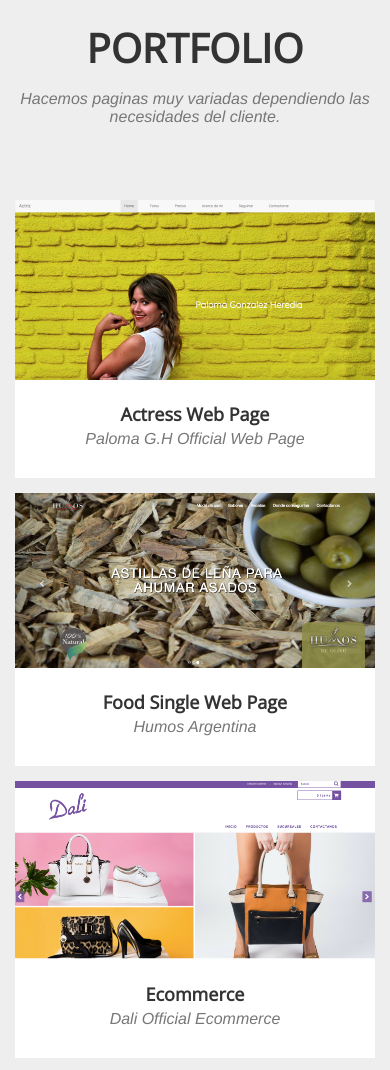
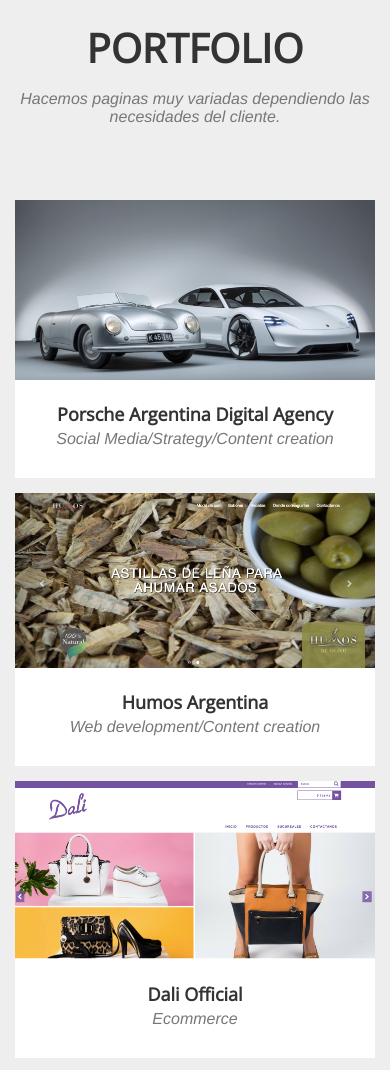
Before and after one commit to SocialProp/OurWeb, a PHP site: page / in a window 390 px wide. Shown: the part 2424-3494 px from the top of the page. Run offline with PHP 8.4, Linux system fonts and the light colour scheme; some libraries are stand-ins or nearby versions; some web fonts are replaced.

Commit message:
actualización

```diff
--- a/css/media.css
+++ b/css/media.css
@@ -31,10 +31,10 @@
        font-size: 24px;
      }
      #textocontactanos{
-       font-size: 35px
+       font-size: 35px;
      }
-     aside.clients {
-       display: none;
+     aside.clients img{
+      max-width: 70px;
      }
    }
 
--- a/index.php
+++ b/index.php
@@ -203,17 +203,17 @@
             <div class="row">
 
                 <div class="col-md-4 col-sm-6 portfolio-item">
-                    <a  target="_blank" href="http://palomagonzalezheredia.com.ar"  class="portfolio-link" data-toggle="modal">
+                    <a  target="_blank" href="https://www.instagram.com/porsche_argentina/"  class="portfolio-link" data-toggle="modal">
                         <div class="portfolio-hover">
                             <div class="portfolio-hover-content">
                                 <i class="fa fa-plus fa-3x"></i>
                             </div>
                         </div>
-                        <img src="img/portfolio/paloma.png" class="img-responsive" alt="">
+                        <img src="img/portfolio/porsche.png" class="img-responsive" alt="">
                     </a>
                     <div class="portfolio-caption">
-                        <h4>Actress Web Page</h4>
-                        <p class="text-muted">Paloma G.H Official Web Page</p>
+                        <h4>Porsche Argentina Digital Agency</h4>
+                        <p class="text-muted">Social Media/Strategy/Content creation</p>
                     </div>
                 </div>
 
@@ -227,8 +227,8 @@
                         <img src="img/portfolio/humos.png" class="img-responsive" alt="">
                     </a>
                     <div class="portfolio-caption">
-                        <h4>Food Single Web Page </h4>
-                        <p class="text-muted">Humos Argentina</p>
+                        <h4>Humos Argentina</h4>
+                        <p class="text-muted">Web development/Content creation</p>
                     </div>
                 </div>
 
@@ -242,24 +242,24 @@
                         <img src="img/portfolio/ecommerce.png" class="img-responsive" alt="">
                     </a>
                     <div class="portfolio-caption">
-                        <h4>Ecommerce</h4>
-                        <p class="text-muted">Dali Official Ecommerce </p>
+                        <h4>Dali Official</h4>
+                        <p class="text-muted">Ecommerce</p>
                     </div>
                 </div>
               </div>
               <div class="row">
                 <div class="col-md-4 col-sm-6 portfolio-item">
-                    <a href="http://claxonapp.com/" target="_blank" class="portfolio-link" data-toggle="modal">
+                    <a href="http://stamford.com.ar" target="_blank" class="portfolio-link" data-toggle="modal">
                         <div class="portfolio-hover">
                             <div class="portfolio-hover-content">
                                 <i class="fa fa-plus fa-3x"></i>
                             </div>
                         </div>
-                        <img src="img/portfolio/Claxon.png" class="img-responsive" alt="">
+                        <img src="img/portfolio/stamford.jpg" class="img-responsive" alt="">
                     </a>
                     <div class="portfolio-caption">
-                        <h4>Mobile App</h4>
-                        <p class="text-muted">Web and Mobile development</p>
+                        <h4>Stamford Rollers</h4>
+                        <p class="text-muted">Web development</p>
                     </div>
                 </div>
 
```
Also changed, not shown: img/portfolio/paloma.png (deleted), img/portfolio/porsche.png (added), img/portfolio/stamford.jpg (added), 1 other file.
